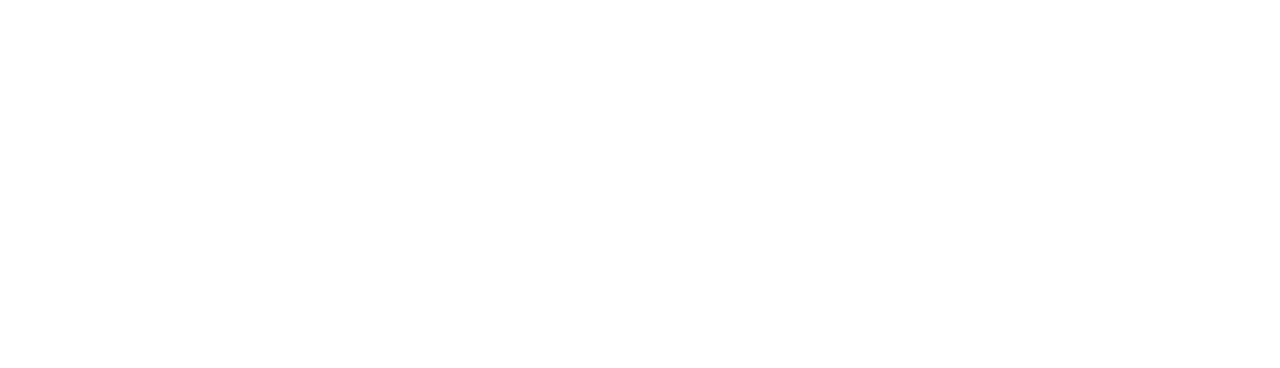
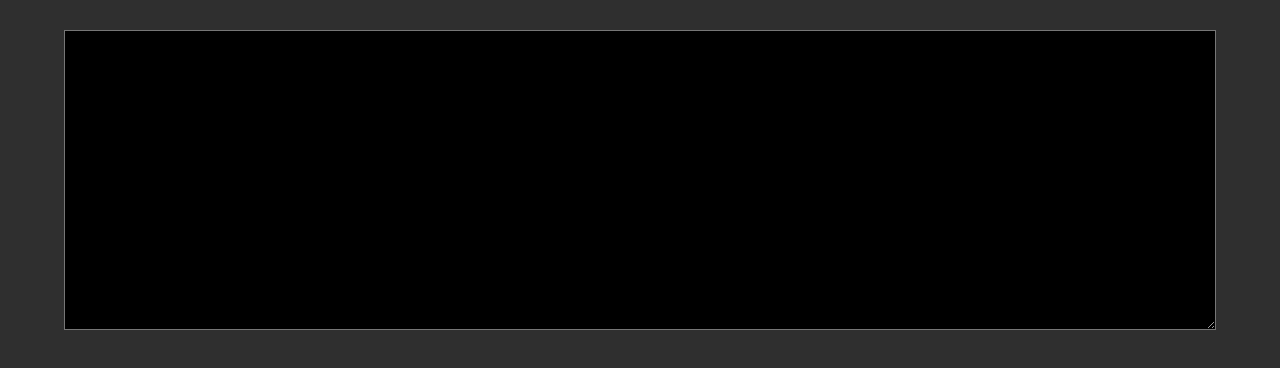
Before and after one commit to vvsar/virtual-keyboard-2022Q1, a plain HTML site: page index.html in a window 1280 px wide. Drawn offline with Linux system fonts and the light colour scheme.

Commit message:
feat: add textarea

```diff
--- a/index.html
+++ b/index.html
@@ -7,7 +7,7 @@
   <link href="https://fonts.googleapis.com/icon?family=Material+Icons" rel="stylesheet">
   <link rel="stylesheet" href="style.css">
 </head>
-<body>
+<body id="body">
   <script src="script.js"></script>
 </body>
 </html>
--- a/script.js
+++ b/script.js
@@ -0,0 +1,6 @@
+
+
+const body = document.getElementById('body');
+const textarea = document.createElement('textarea');
+textarea.classList.add('text-input');
+body.appendChild(textarea);
--- a/style.css
+++ b/style.css
@@ -0,0 +1,23 @@
+* {
+  box-sizing: border-box;
+  padding: 0;
+  margin: 0;
+}
+
+body {
+  height: 100vh;
+  display: flex;
+  background: #2F2F2F;
+
+}
+
+.text-input {
+  width: 90%;
+  margin: 30px auto;
+  padding: 10px;
+  font-size: 20px;
+  height: calc(100vh - 500px);
+  min-height: 250px;
+  color: #ffffff;
+  background: #000000;
+}
```
